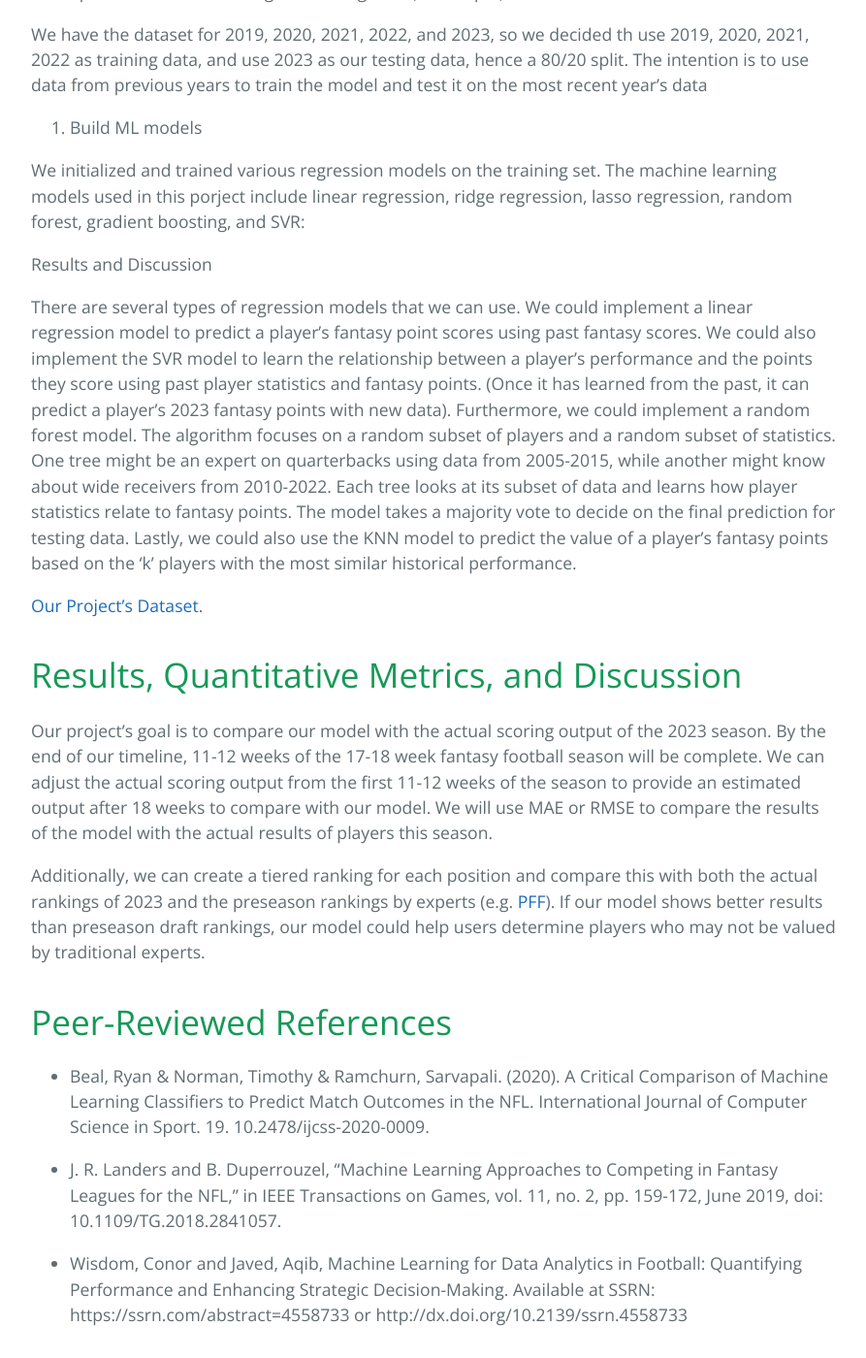
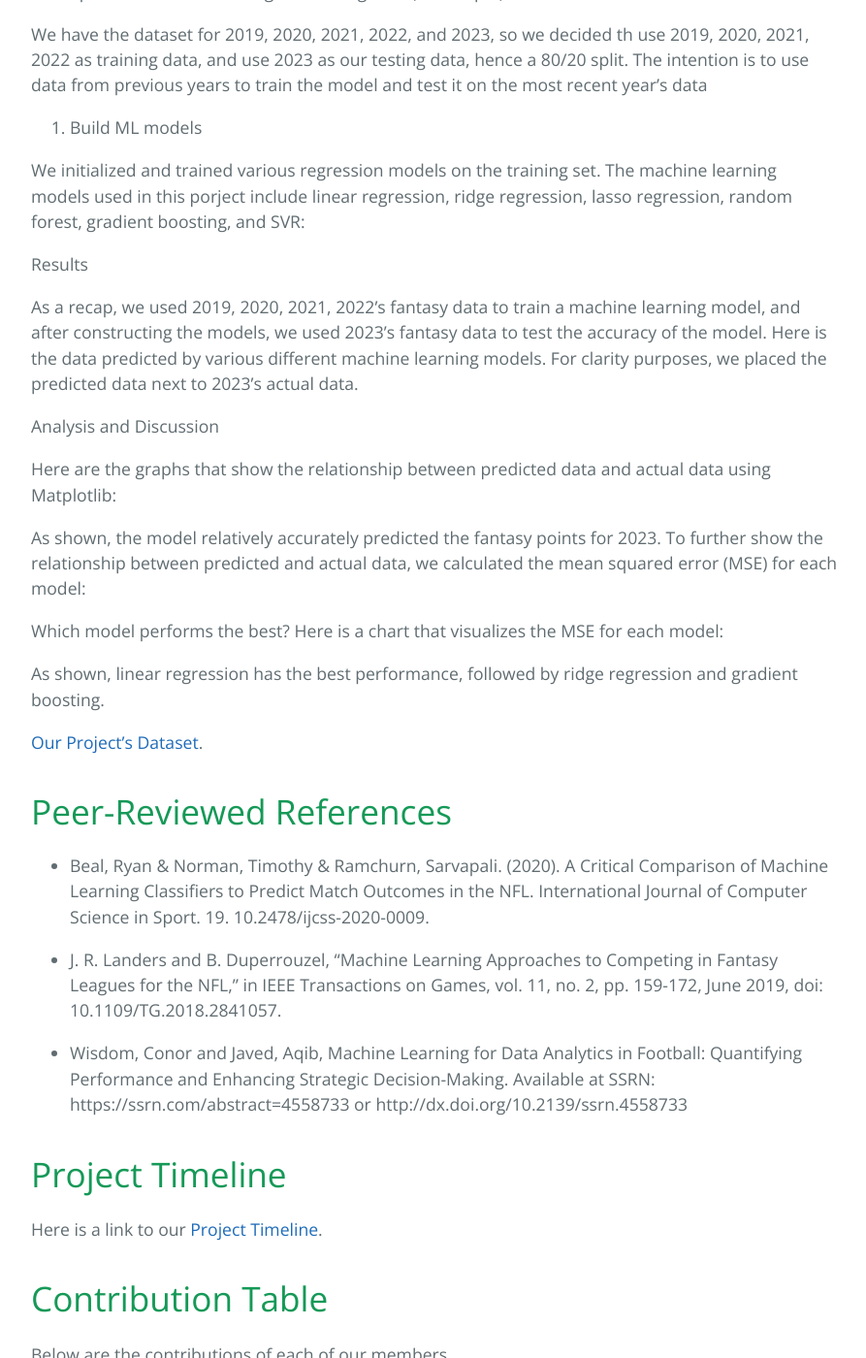
Before and after one commit to CS4641-Group-96/fantasy-football, a Jekyll site: the page built from index.md, in a window 1280 px wide and 1400 px high, scrolled down 1418 px. Shown: the whole window at 97% size, without its empty margins (192-1085 px from the left). Built offline with Jekyll 4.4.1, drawn with Linux system fonts in a browser that asks for light colours.

Commit message:
Update index.md

```diff
--- a/index.md
+++ b/index.md
@@ -33,19 +33,30 @@ We have the dataset for 2019, 2020, 2021, 2022, and 2023, so we decided th use 2
 
 We initialized and trained various regression models on the training set. The machine learning models used in this porject include linear regression, ridge regression, lasso regression, random forest, gradient boosting, and SVR:
 
-Results and Discussion
+Results
+
+As a recap, we used 2019, 2020, 2021, 2022's fantasy data to train a machine learning model, and after constructing the models, we used 2023's fantasy data to test the accuracy of the model. Here is the data predicted by various different machine learning models. For clarity purposes, we placed the predicted data next to 2023's actual data.
 
 
-There are several types of regression models that we can use. We could implement a linear regression model to predict a player's fantasy point scores using past fantasy scores. We could also implement the SVR model to learn the relationship between a player's performance and the points they score using past player statistics and fantasy points. (Once it has learned from the past, it can predict a player’s 2023 fantasy points with new data). Furthermore, we could implement a random forest model. The algorithm focuses on a random subset of players and a random subset of statistics. One tree might be an expert on quarterbacks using data from 2005-2015, while another might know about wide receivers from 2010-2022. Each tree looks at its subset of data and learns how player statistics relate to fantasy points. The model takes a majority vote to decide on the final prediction for testing data. Lastly, we could also use the KNN model to predict the value of a player's fantasy points based on the 'k' players with the most similar historical performance.
+Analysis and Discussion
+
+Here are the graphs that show the relationship between predicted data and actual data using Matplotlib:
+
+
+
+As shown, the model relatively accurately predicted the fantasy points for 2023. To further show the relationship between predicted and actual data, we calculated the mean squared error (MSE) for each model:
+
+
+Which model performs the best? Here is a chart that visualizes the MSE for each model:
+
+
+As shown, linear regression has the best performance, followed by ridge regression and gradient boosting.
+
+
 
 
 [Our Project's Dataset](https://www.4for4.com/nfl-player-stat-explorer).
 
-# Results, Quantitative Metrics, and Discussion
-
-Our project's goal is to compare our model with the actual scoring output of the 2023 season. By the end of our timeline, 11-12 weeks of the 17-18 week fantasy football season will be complete. We can adjust the actual scoring output from the first 11-12 weeks of the season to provide an estimated output after 18 weeks to compare with our model. We will use MAE or RMSE to compare the results of the model with the actual results of players this season.
-
-Additionally, we can create a tiered ranking for each position and compare this with both the actual rankings of 2023 and the preseason rankings by experts  (e.g. [PFF](https://www.pff.com/news/fantasy-football-rankings-2023-top-250)). If our model shows better results than preseason draft rankings, our model could help users determine players who may not be valued by traditional experts.
 
 # Peer-Reviewed References
 
```
